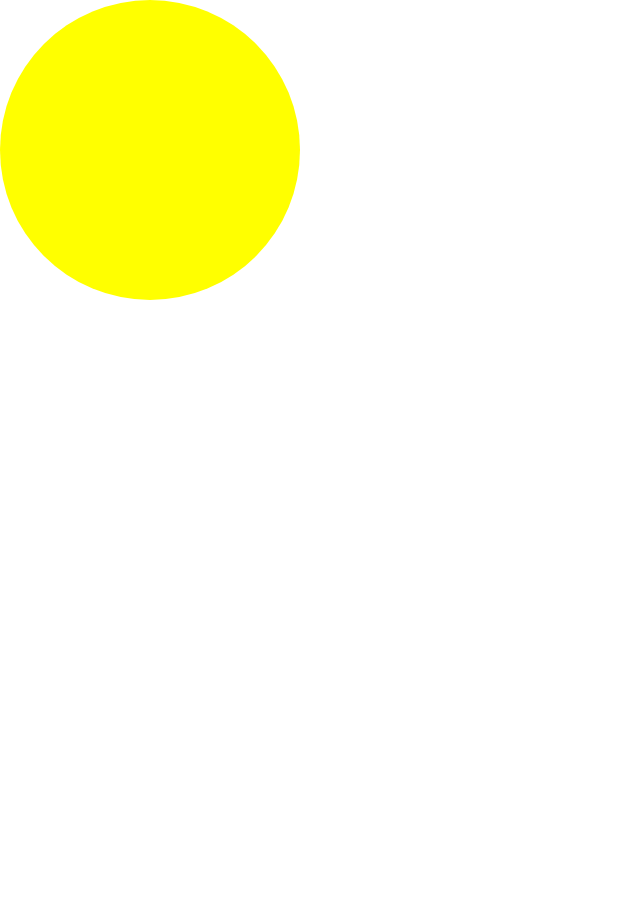
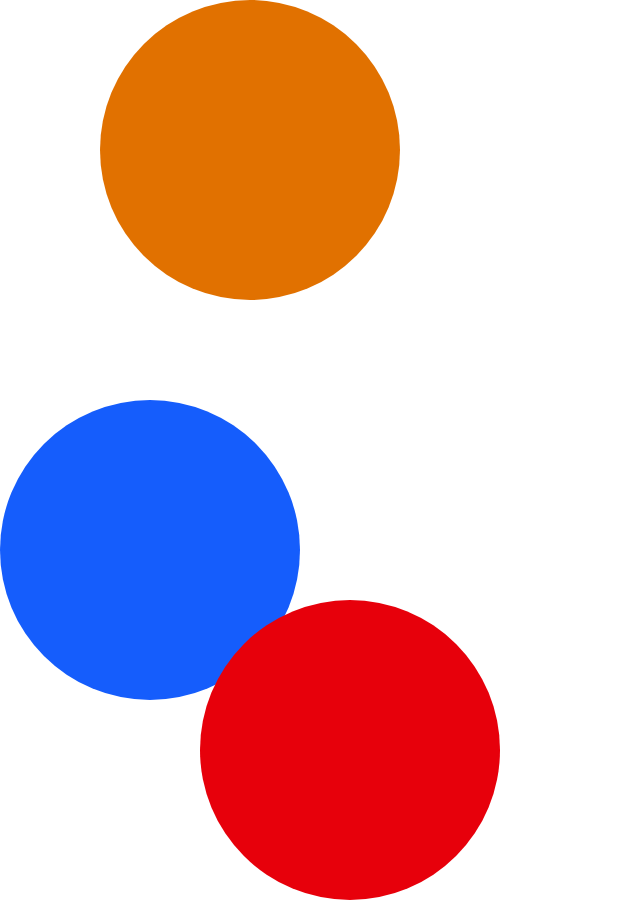
Before and after one commit to GeorgePro888/framer-motion-example, a React (Vite) app: page / in a window 1280 px wide. Shown: the whole page, without its empty margins (0-640 px from the left). Before the commit the page ends 800 px from the top, so only its background shows below. Built offline with nearby package versions, Linux system fonts and the light colour scheme.

Commit message:
translate x and y

```diff
--- a/src/App.tsx
+++ b/src/App.tsx
@@ -2,7 +2,9 @@ import { motion } from "framer-motion"
 
 const App = () => {
   return <div>
-    <motion.div className="box" />
+    <motion.div className="box bg-amber-600"  id="box1" animate={{ x: 100 }} />
+    <motion.div className="box bg-blue-600" id="box1" animate={{ y: 100 }} />
+    <motion.div className="box bg-red-600" id="box1" animate={{ translate: "200px" }} />
   </div>;
 
 };
--- a/src/index.css
+++ b/src/index.css
@@ -10,5 +10,4 @@ body {
   width: 300px;
   height: 300px;
   border-radius: 100%;
-  background: yellow;
 }
```
